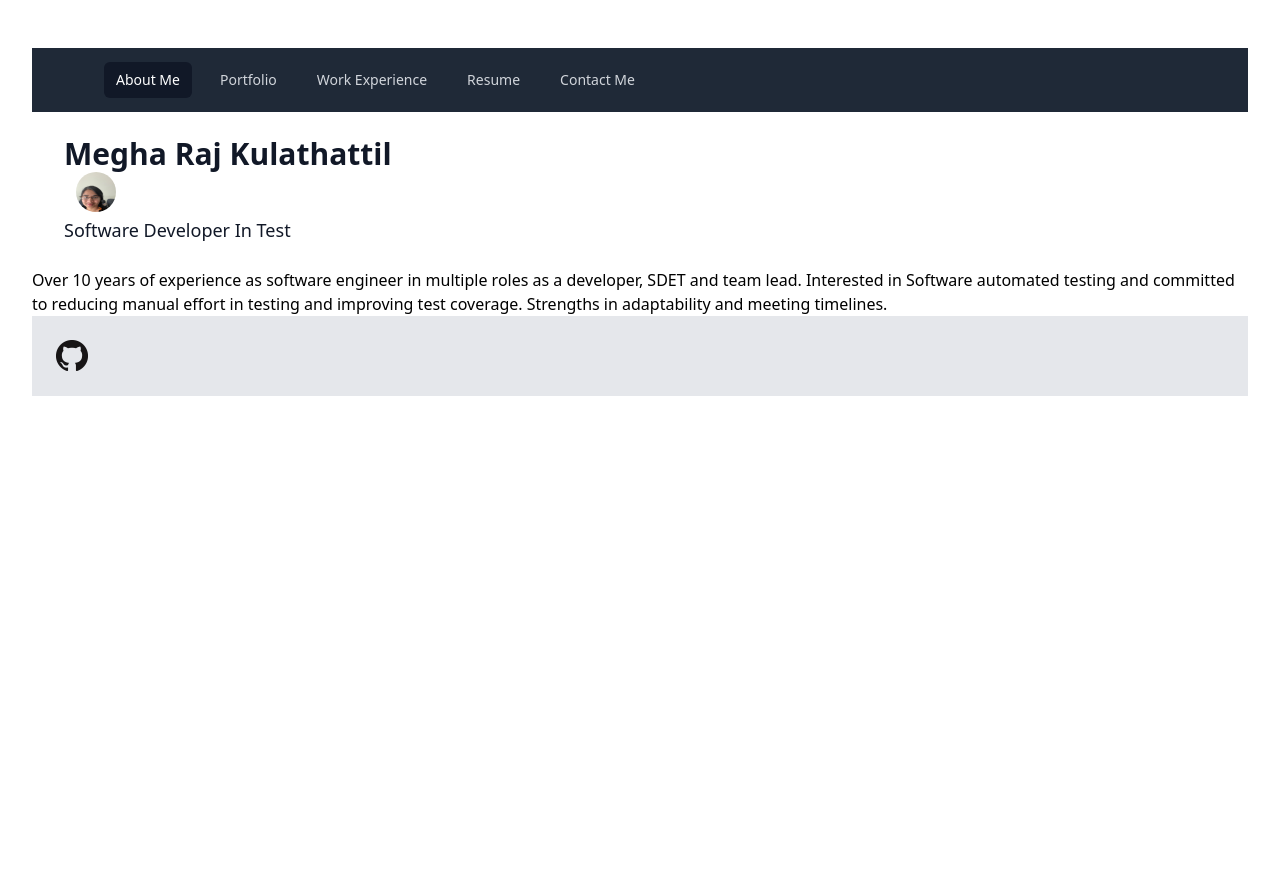
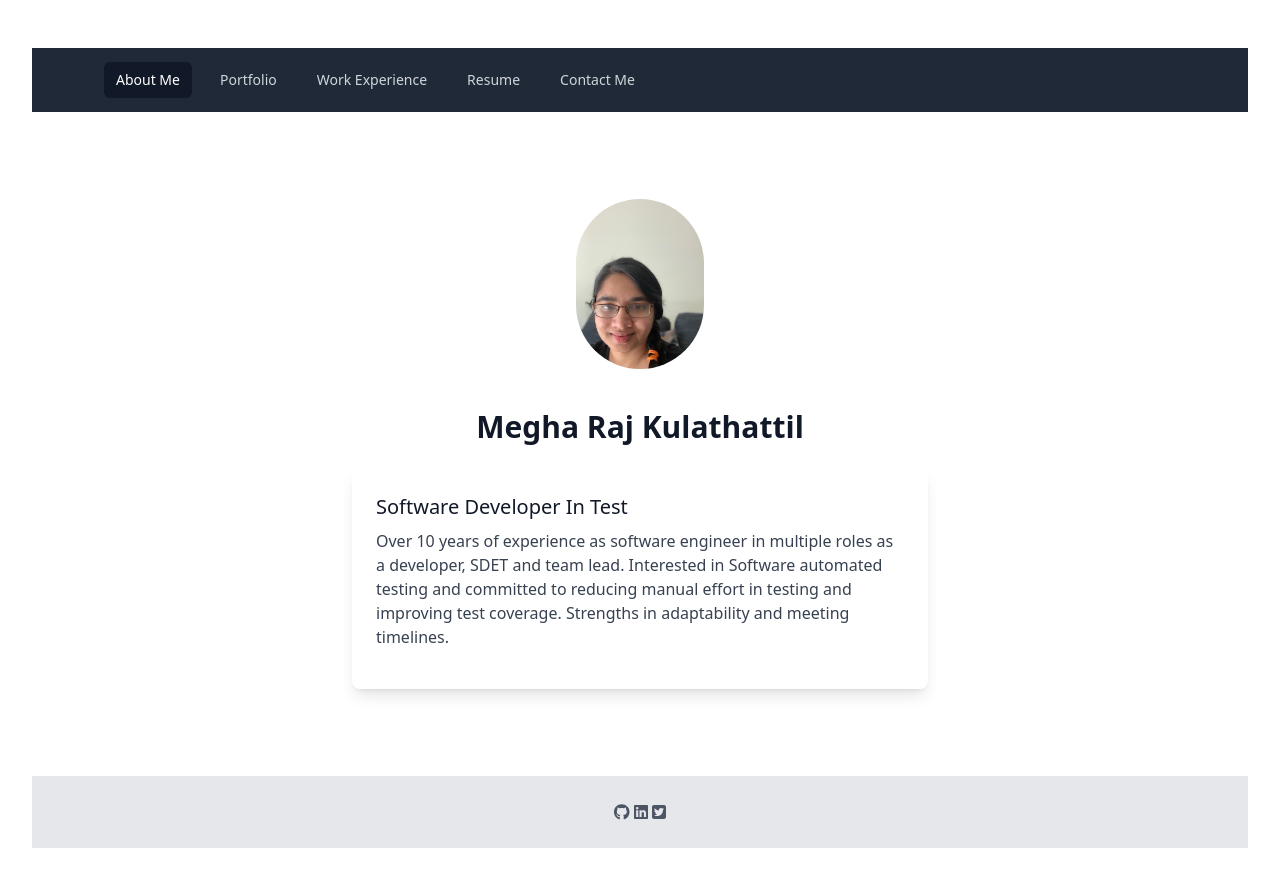
Before and after one commit to meghark/portfolio-react-tailwind-singlepage, a React (Create React App) app in the folder portfolio-react-singlepage/: page / in a window 1280 px wide. Shown: the top 886 px of the page. Before the commit the page ends 800 px from the top, so only its background shows below. Built offline with nearby package versions, Linux system fonts and the light colour scheme.

Commit message:
Resolved styling issues on About page, made footer sticky

```diff
--- a/portfolio-react-singlepage/package.json
+++ b/portfolio-react-singlepage/package.json
@@ -3,6 +3,11 @@
   "version": "0.1.0",
   "private": true,
   "dependencies": {
+    "@fortawesome/fontawesome-free": "^6.1.1",
+    "@fortawesome/fontawesome-svg-core": "^6.1.1",
+    "@fortawesome/free-brands-svg-icons": "^6.1.1",
+    "@fortawesome/free-solid-svg-icons": "^6.1.1",
+    "@fortawesome/react-fontawesome": "^0.2.0",
     "@testing-library/jest-dom": "^5.16.4",
     "@testing-library/react": "^13.3.0",
     "@testing-library/user-event": "^13.5.0",
--- a/portfolio-react-singlepage/src/App.js
+++ b/portfolio-react-singlepage/src/App.js
@@ -11,10 +11,10 @@ import { BrowserRouter as Router, Routes, Route } from 'react-router-dom';
 
 function App() {
   return (
-    <div class="min-h-full flex items-center justify-center py-12 px-4 sm:px-6 lg:px-8 ">
-    <div class="max-w-7xl w-full space-y-8">
+    <div className="min-h-full flex items-center justify-center py-12 px-4 sm:px-6 lg:px-8 ">
+    <div className="max-w-7xl w-full space-y-8">
     <Router>
-      <div>
+      <div className="flex flex-col h-screen justify-between">
         <Header></Header>
         <main>
           <Routes>
--- a/portfolio-react-singlepage/src/components/Footer/index.js
+++ b/portfolio-react-singlepage/src/components/Footer/index.js
@@ -1,11 +1,18 @@
 import React from 'react';
-import githubmark from '../../assets/images/GitHub-Mark-32px.png';
+import { FontAwesomeIcon } from '@fortawesome/react-fontawesome'
 
+import { faTwitterSquare, faLinkedin, faGithub} from "@fortawesome/free-brands-svg-icons";
 const Footer = () => {
   return (
-    <footer className="text-center  bg-gray-100 text-gray-600">
+    <footer className="text-center  bg-gray-100 ">
       <div className="text-center p-6 bg-gray-200">
-        <a className="text-gray-600 font-semibold" href="https://github.com/meghark" target="_blank" ><img src={githubmark}></img></a>
+        <a className="text-gray-600 font-semibold" href="https://github.com/meghark" target="_blank" >
+        <FontAwesomeIcon icon={faGithub} /> </a>
+        <span>        </span>
+        <a className="text-gray-600 font-semibold" href="https://linkedin.com/in/megha-raj-kulathattil-98971744" target="_blank" ><FontAwesomeIcon icon={faLinkedin} /></a>
+        <span>        </span>
+        <a className="text-gray-600 font-semibold" href="https://twitter.com/MeghaRa95040517" target="_blank" ><FontAwesomeIcon icon={faTwitterSquare} /></a>
+
       </div>
     </footer>
 
--- a/portfolio-react-singlepage/src/pages/About.js
+++ b/portfolio-react-singlepage/src/pages/About.js
@@ -3,18 +3,37 @@ import profilePic from "../assets/images/profilepic.jpg";
 function About() {
     return (
       <section>
-        <div className="max-w-7xl mx-auto py-6 px-4 sm:px-6 lg:px-8">
+        <div className="text-center">
+          <img
+            src={profilePic}
+            className="rounded-full w-32 mb-4 mx-auto"
+            alt="Avatar"
+          />
+
+        </div>
+        <div className="max-w-7xl mx-auto py-6 px-4 sm:px-6 lg:px-8 text-center">
             <h1 className="text-3xl font-bold text-gray-900">Megha Raj Kulathattil</h1>
-            <div className="ml-3 relative">
-                <img className="h-10 w-10 rounded-full" src={profilePic} alt="Profile picture"/>
+
+          </div>
+
+
+          <div class="flex justify-center">
+
+            <div class="flex flex-col md:flex-row md:max-w-xl rounded-lg bg-white shadow-lg">
+
+              <div class="p-6 flex flex-col justify-start">
+                <h5 class="text-gray-900 text-xl font-medium mb-2">Software Developer In Test</h5>
+                <p class="text-gray-700 text-base mb-4">
+                Over 10 years of experience as software engineer in multiple roles as a developer, SDET and team lead.
+                Interested in Software automated testing and committed to reducing manual effort in testing and improving
+                test coverage. Strengths in adaptability and meeting timelines.
+                </p>
+
+
+
+              </div>
             </div>
-            <h2 className="mt-1 text-lg font-medium text-gray-900">Software Developer In Test</h2>
-          </div>
-          <p>
-          Over 10 years of experience as software engineer in multiple roles as a developer, SDET and team lead.
-           Interested in Software automated testing and committed to reducing manual effort in testing and improving
-            test coverage. Strengths in adaptability and meeting timelines.
-          </p>
+        </div>
       </section>
     );
   }
```
Also changed, not shown: 1 other file (tests, documents, lock files or other folders).
